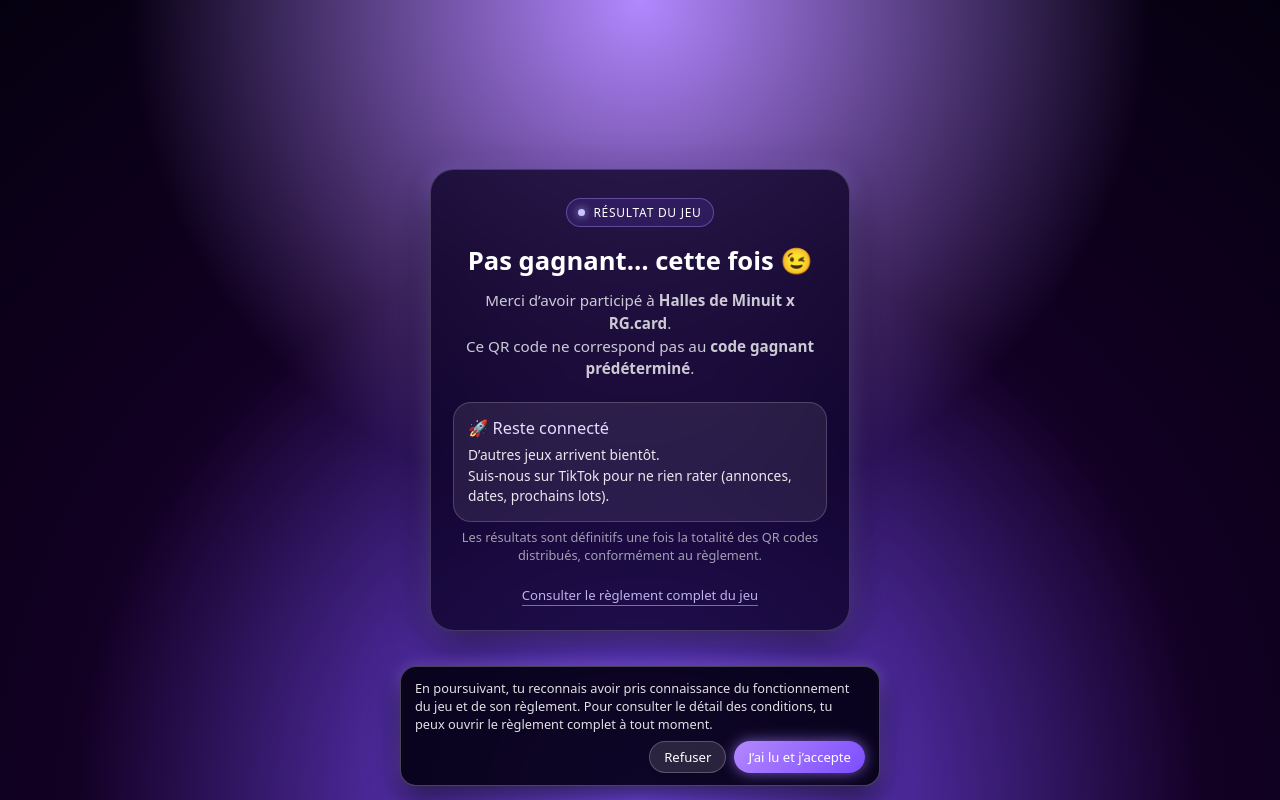
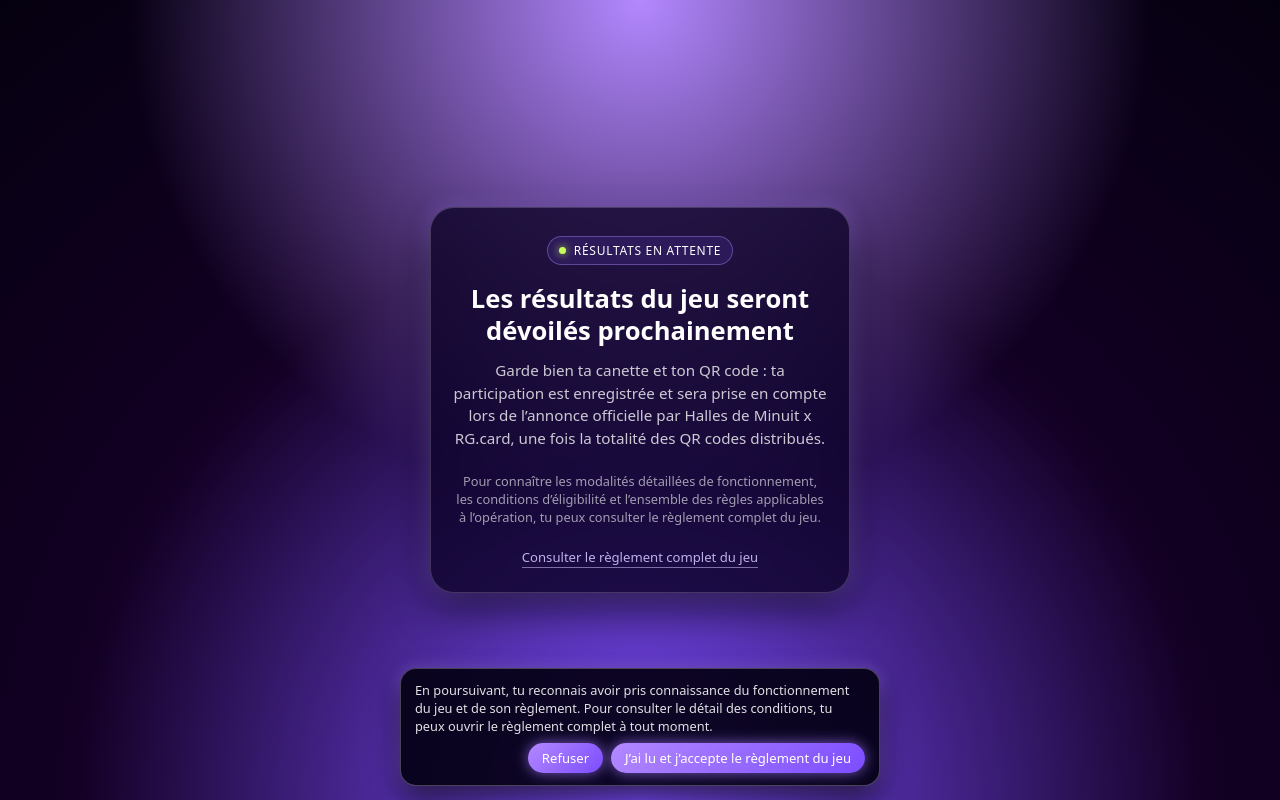
Before and after one commit to HalleDeMinuit/testintrouvabledejenesaisqueljeu, a plain HTML site: page index.html in a window 1280 px wide. Drawn offline with Linux system fonts and the light colour scheme.

Commit message:
Update index.html

```diff
--- a/index.html
+++ b/index.html
@@ -64,8 +64,8 @@
       width: 7px;
       height: 7px;
       border-radius: 50%;
-      background: #c9c4ff;
-      box-shadow: 0 0 8px rgba(201, 196, 255, 0.9);
+      background: #c5ff5a;
+      box-shadow: 0 0 8px rgba(197, 255, 90, 0.9);
     }
 
     h1 {
@@ -101,26 +101,6 @@
 
     .rules-link:hover {
       opacity: 1;
-    }
-
-    /* 🔥 mini bloc “reste connecté” */
-    .hype-box{
-      margin: 16px 0 6px;
-      padding: 14px 14px;
-      border-radius: 18px;
-      background: rgba(255, 255, 255, 0.08);
-      border: 1px solid rgba(255, 255, 255, 0.18);
-      text-align: left;
-    }
-    .hype-title{
-      font-size: 1.02rem;
-      margin-bottom: 6px;
-      color: #e6ddff;
-    }
-    .hype-text{
-      font-size: 0.86rem;
-      line-height: 1.5;
-      color: rgba(255,255,255,0.9);
     }
 
     /* Bloc du règlement déroulant */
@@ -187,6 +167,12 @@
       margin-bottom: 8px;
     }
 
+    .consent-text a {
+      color: #d0c4ff;
+      text-decoration: underline;
+      text-decoration-thickness: 1px;
+    }
+
     .consent-actions {
       display: flex;
       justify-content: flex-end;
@@ -210,20 +196,19 @@
       box-shadow: 0 0 8px rgba(163, 123, 255, 0.5);
     }
 
-    .consent-button.alt {
-      background: rgba(255,255,255,0.12);
-      box-shadow: none;
-      border: 1px solid rgba(255,255,255,0.22);
-    }
-
     @media (max-width: 480px) {
       .card {
         padding: 24px 18px 20px;
         border-radius: 20px;
       }
 
-      h1 { font-size: 1.4rem; }
-      .subtitle { font-size: 0.9rem; }
+      h1 {
+        font-size: 1.4rem;
+      }
+
+      .subtitle {
+        font-size: 0.9rem;
+      }
     }
   </style>
 
@@ -231,6 +216,7 @@
     function toggleRules() {
       const box = document.getElementById("rules-box");
       box.style.display = (box.style.display === "block") ? "none" : "block";
+
       if (box.style.display === "block") {
         box.scrollIntoView({ behavior: "smooth", block: "center" });
       }
@@ -239,28 +225,28 @@
     function acceptReglement() {
       const banner = document.getElementById("consent-banner");
       banner.style.display = "none";
-      try { localStorage.setItem("hdm_rgcard_reglement_accepted", "1"); } catch (e) {}
+      try {
+        localStorage.setItem("hdm_rgcard_reglement_accepted", "1");
+      } catch (e) {
+        // si localStorage pas dispo, on ignore
+      }
     }
 
+    // 🔹 Quand on refuse : on bloque la participation visuellement
     function refuseReglement() {
       const banner = document.getElementById("consent-banner");
       const card = document.querySelector(".card");
       banner.style.display = "none";
-      try { localStorage.setItem("hdm_rgcard_reglement_refused", "1"); } catch (e) {}
-
       if (card) {
         card.innerHTML = `
-          <div class="badge">
-            <span class="badge-dot"></span>
-            <span>Accès refusé</span>
-          </div>
           <h1>Participation non enregistrée</h1>
           <p class="subtitle">
             Tu as choisi de refuser le règlement du jeu.<br>
             Ta participation n’est donc pas prise en compte.
           </p>
           <p class="info">
-            Tu peux revenir plus tard et accepter le règlement pour accéder au jeu.
+            Si tu changes d’avis, tu peux revenir sur cette page plus tard
+            et accepter le règlement pour participer.
           </p>
         `;
       }
@@ -269,39 +255,38 @@
     document.addEventListener("DOMContentLoaded", function () {
       const banner = document.getElementById("consent-banner");
       let accepted = false;
-      try { accepted = localStorage.getItem("hdm_rgcard_reglement_accepted") === "1"; } catch (e) { accepted = false; }
-      if (!accepted) banner.style.display = "block";
+      try {
+        accepted = localStorage.getItem("hdm_rgcard_reglement_accepted") === "1";
+      } catch (e) {
+        accepted = false;
+      }
+      if (!accepted) {
+        banner.style.display = "block";
+      }
     });
   </script>
 </head>
-
 <body>
   <div class="wrapper">
     <div class="card">
 
       <div class="badge">
         <span class="badge-dot"></span>
-        <span>Résultat du jeu</span>
+        <span>Résultats en attente</span>
       </div>
 
-      <h1>Pas gagnant… cette fois 😉</h1>
+      <h1>Les résultats du jeu seront dévoilés prochainement</h1>
 
       <p class="subtitle">
-        Merci d’avoir participé à <strong>Halles de Minuit x RG.card</strong>.<br>
-        Ce QR code ne correspond pas au <strong>code gagnant prédéterminé</strong>.
+        Garde bien ta canette et ton QR code&nbsp;: ta participation est enregistrée
+        et sera prise en compte lors de l’annonce officielle par Halles de Minuit x RG.card,
+        une fois la totalité des QR codes distribués.
       </p>
 
-      <div class="hype-box">
-        <div class="hype-title">🚀 Reste connecté</div>
-        <div class="hype-text">
-          D’autres jeux arrivent bientôt.<br>
-          Suis-nous sur TikTok pour ne rien rater (annonces, dates, prochains lots).
-        </div>
-      </div>
-
       <p class="info">
-        Les résultats sont définitifs une fois la totalité des QR codes distribués,
-        conformément au règlement.
+        Pour connaître les modalités détaillées de fonctionnement, les conditions
+        d’éligibilité et l’ensemble des règles applicables à l’opération,
+        tu peux consulter le règlement complet du jeu.
       </p>
 
       <span class="rules-link" onclick="toggleRules()">
@@ -484,8 +469,12 @@
       Pour consulter le détail des conditions, tu peux ouvrir le règlement complet à tout moment.
     </div>
     <div class="consent-actions">
-      <button class="consent-button alt" onclick="refuseReglement()">Refuser</button>
-      <button class="consent-button" onclick="acceptReglement()">J’ai lu et j’accepte</button>
+      <button class="consent-button" onclick="refuseReglement()">
+        Refuser
+      </button>
+      <button class="consent-button" onclick="acceptReglement()">
+        J’ai lu et j’accepte le règlement du jeu
+      </button>
     </div>
   </div>
 </body>
```
